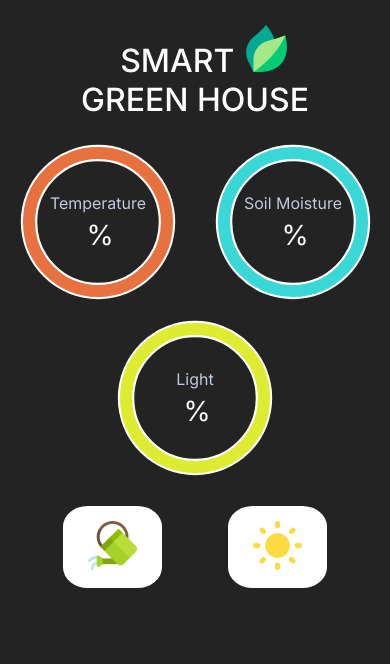
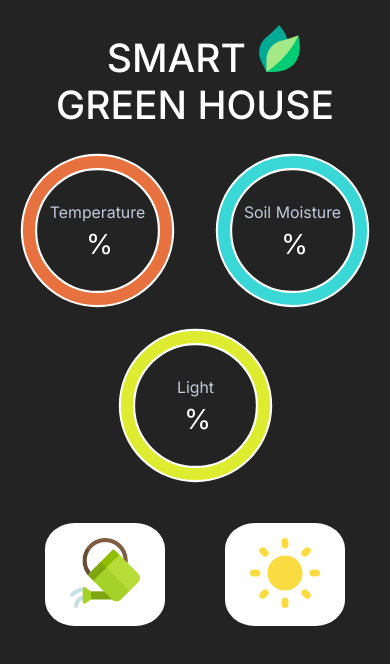
Before and after one commit to Fa2ijai/Smart-Green-House, a React (Create React App) app: page / in a window 390 px wide. Shown: the top 664 px of the page. Built offline with nearby package versions, Linux system fonts and the light colour scheme; no server answers; the database is empty.

Commit message:
responsive

```diff
--- a/src/App.css
+++ b/src/App.css
@@ -14,29 +14,39 @@
 
 .Name-title{
     color: white;
-    font-size: 200%;
+    font-size: 10vw;
     font-family:'Inter', sans-serif;
     font-weight: 500;
     margin-top: 0px;
     margin-bottom: 15px;
 }
-
+@media screen and (min-width: 700px) {
+  .Name-title {
+    font-size: 80px;
+  }
+}
 .flex-wrapper {
     display: flex;
     flex-flow: row wrap;
-    justify-content: space-around;
+    justify-content: center;
+    align-items: center;
+    align-content: center;
+    /* row-gap: 200px; */
+    /* gap: 50px; */
 
   }
 
   .single-chart {
-    width: 50%;
+    width: 175px;
+    min-width: 130px;
+    margin: 0 10px 0 10px;
   }
 
   .circular-chart {
     display: block;
-    margin: 10px auto;
-    max-width: 80%;
-    max-height: 250px;
+    margin: 10px 10px;
+    max-width: 100%;
+    max-height: 100%;
   }
 
   .circle-bg {
@@ -85,17 +95,16 @@
   }
 
   .waterButton{
-    width: 30%;
-    max-width: 200px;
-    max-height: 200px;
+    width: 31%;
+    min-width: 90px;
+    max-width: 120px;
     background-color: white;
     border-radius: 25%;
     border: none;
     padding: 15px 25px;
     text-align: center;
     text-decoration: none;
-    margin-top: 20px;
-    margin-bottom: 20px;
+    margin:30px;
 
     cursor: pointer;
   }
--- a/src/App.js
+++ b/src/App.js
@@ -56,7 +56,6 @@ function App() {
       <div class = "Name-title">
           <div style={{padding : "0 0 0 20px"}}>SMART <img src={leaf}  alt="leaf" /></div>
           <div>GREEN HOUSE</div>
-
       </div>
       <div class="flex-wrapper">
           <div class="single-chart">
@@ -96,9 +95,7 @@ function App() {
               <text x="18.5" y="23.35" class="percentage">{moisture}%</text>
             </svg>
           </div>
-        </div>
-        <div class="flex-wrapper">
-        <div class="single-chart">
+          <div class="single-chart">
             <svg viewBox="0 0 36 36" class="circular-chart yellow">
               <path class="circle-bg"
                 d="M18 2.0845
@@ -116,7 +113,7 @@ function App() {
             </svg>
           </div>
         </div>
-        <div class="flex-wrapper" style={{margin : "0 30px 0 30px"}}>
+        <div class="flex-wrapper">
           <button class="waterButton" style={{border: watering?"5px solid aquamarine":"none"}} onClick={Watering}>
             <img src = {can} style={{width:"100%",backgroundColor : "white"}}alt='can'/>
           </button>
```
